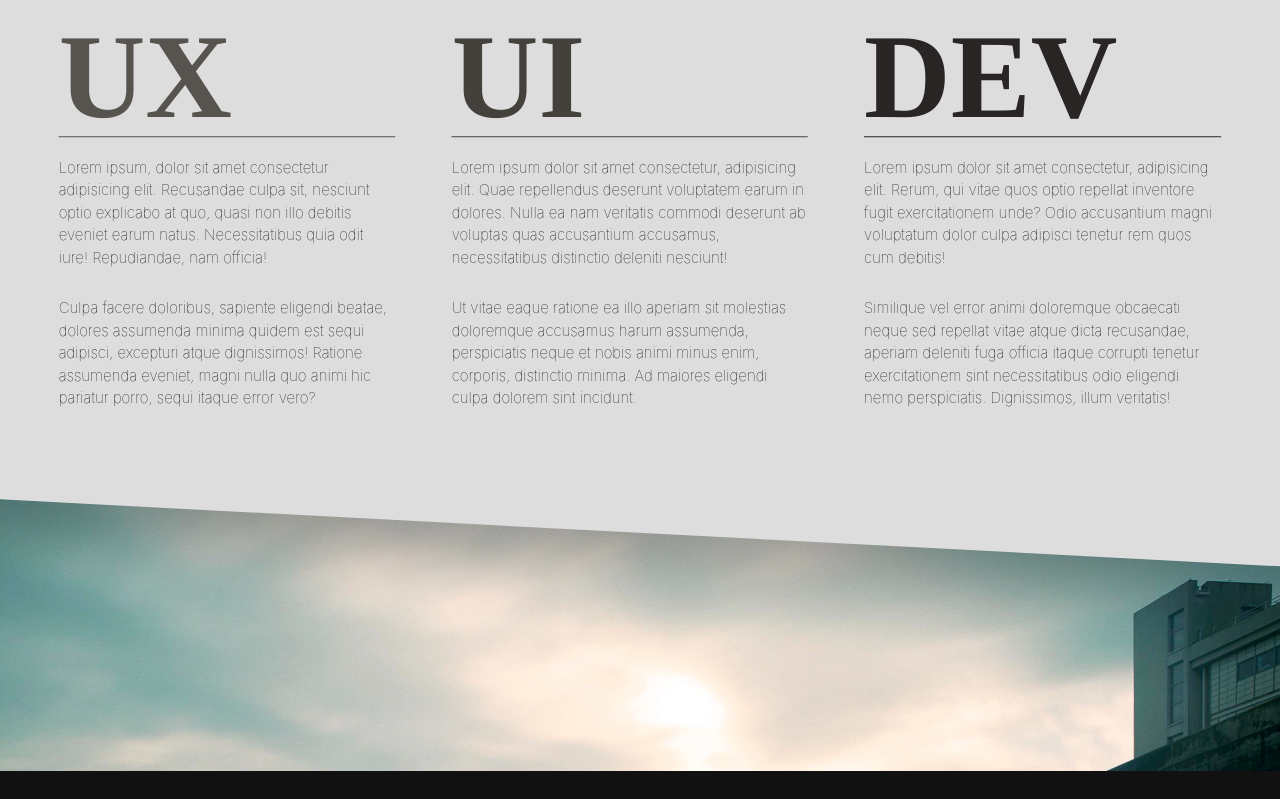
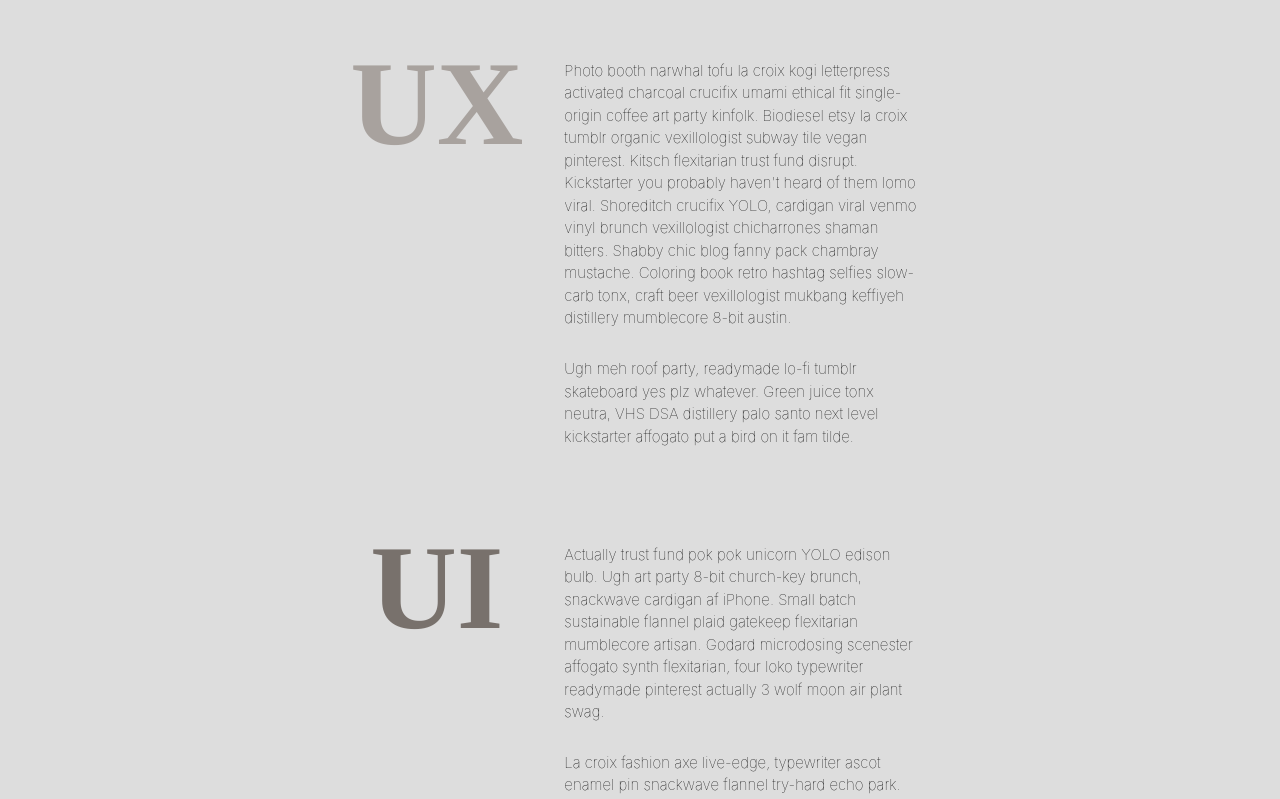
Before and after one commit to carlwicker/carlwicker-nextjs12, a Next.js app: page / in a window 1280 px wide. Shown: the part 820-1619 px from the top of the page. Built offline with nearby package versions, Linux system fonts and the light colour scheme.

Commit message:
section 2 now responsive

```diff
--- a/components/Section1/Section1.tsx
+++ b/components/Section1/Section1.tsx
@@ -25,7 +25,7 @@ export default function Section1() {
           className="uppercase font-black text-white text-9xl tracking-tighter scale-150 drop-shadow-md mx-auto"
           style={{ fontFamily: "times" }}
         >
-          UX UI DEV
+          UX UI IO
         </h1>
         <p className="p-5 text-black drop-shadow-lg tracking-widest text-sm">
           Adobe Creative, Figma, HTML, CSS, TailwindCSS, JavaScript, ReactJS,
--- a/components/Section2/Section2.tsx
+++ b/components/Section2/Section2.tsx
@@ -6,80 +6,86 @@ export default function Section2() {
       style={{
         boxShadow: "20px 25px 45px rgba(0, 0, 0, 0.25)",
       }}
-      className="bg-[#ddd] border-t-[2px] flex flex-col justify-center font-black w-full  rotate-3 scale-125 overflow-hidden"
+      className="bg-[#ddd] border-t-[2px] flex flex-col justify-center font-black w-full lg:rotate-3 lg:scale-125 overflow-hidden"
     >
-      <div className="container mx-auto scale-75  xl:gap-10">
+      <div className="container mx-auto lg:scale-75 xl:gap-10">
         {/* UX */}
-        <div className="-rotate-3 flex flex-col lg:flex-row lg:gap-5">
-          <div className="p-5">
+        <div className="lg:-rotate-3 lg:gap-5 py-[200px] lg:py-0 ">
+          <div className="flex gap-5 justify-center flex-col mx-auto p-5  lg:flex-row">
             <h2
-              className="text-9xl text-stone-600 font-black"
               style={{ fontFamily: "times" }}
+              className="text-9xl text-stone-400 font-black flex lg:w-[200px] lg:justify-center"
             >
               UX
             </h2>
-            <hr className="border-t-[1px] border-stone-600 border-solid" />
-            <div className="font-thin pt-5">
+            <div className="font-thin lg:p-4 lg:w-1/3">
               <p>
-                Lorem ipsum, dolor sit amet consectetur adipisicing elit.
-                Recusandae culpa sit, nesciunt optio explicabo at quo, quasi non
-                illo debitis eveniet earum natus. Necessitatibus quia odit iure!
-                Repudiandae, nam officia!
+                Photo booth narwhal tofu la croix kogi letterpress activated
+                charcoal crucifix umami ethical fit single-origin coffee art
+                party kinfolk. Biodiesel etsy la croix tumblr organic
+                vexillologist subway tile vegan pinterest. Kitsch flexitarian
+                trust fund disrupt. Kickstarter you probably haven't heard of
+                them lomo viral. Shoreditch crucifix YOLO, cardigan viral venmo
+                vinyl brunch vexillologist chicharrones shaman bitters. Shabby
+                chic blog fanny pack chambray mustache. Coloring book retro
+                hashtag selfies slow-carb tonx, craft beer vexillologist mukbang
+                keffiyeh distillery mumblecore 8-bit austin.
               </p>
               <p>
-                Culpa facere doloribus, sapiente eligendi beatae, dolores
-                assumenda minima quidem est sequi adipisci, excepturi atque
-                dignissimos! Ratione assumenda eveniet, magni nulla quo animi
-                hic pariatur porro, sequi itaque error vero?
+                Ugh meh roof party, readymade lo-fi tumblr skateboard yes plz
+                whatever. Green juice tonx neutra, VHS DSA distillery palo santo
+                next level kickstarter affogato put a bird on it fam tilde.
               </p>
             </div>
           </div>
+
           {/* UI */}
-          <div className="p-5">
+          <div className="flex gap-5 justify-center flex-col lg:flex-row mx-auto p-5">
             <h2
-              className="text-9xl text-stone-700 font-black "
               style={{ fontFamily: "times" }}
+              className="text-9xl text-stone-500 font-black flex lg:justify-center lg:w-[200px]"
             >
               UI
             </h2>
-            <hr className="border-t-[1px] border-stone-700 border-solid" />
-            <div className="font-thin pt-5">
+            <div className="font-thin lg:p-4 lg:w-1/3">
               <p>
-                Lorem ipsum dolor sit amet consectetur, adipisicing elit. Quae
-                repellendus deserunt voluptatem earum in dolores. Nulla ea nam
-                veritatis commodi deserunt ab voluptas quas accusantium
-                accusamus, necessitatibus distinctio deleniti nesciunt!
+                Actually trust fund pok pok unicorn YOLO edison bulb. Ugh art
+                party 8-bit church-key brunch, snackwave cardigan af iPhone.
+                Small batch sustainable flannel plaid gatekeep flexitarian
+                mumblecore artisan. Godard microdosing scenester affogato synth
+                flexitarian, four loko typewriter readymade pinterest actually 3
+                wolf moon air plant swag.
               </p>
               <p>
-                Ut vitae eaque ratione ea illo aperiam sit molestias doloremque
-                accusamus harum assumenda, perspiciatis neque et nobis animi
-                minus enim, corporis, distinctio minima. Ad maiores eligendi
-                culpa dolorem sint incidunt.
+                La croix fashion axe live-edge, typewriter ascot enamel pin
+                snackwave flannel try-hard echo park. Cardigan pitchfork put a
+                bird on it skateboard normcore.
               </p>
             </div>
           </div>
+
           {/* DEV */}
-          <div className="p-5">
+          <div className="flex gap-5 justify-center flex-col lg:flex-row mx-auto p-5">
             <h2
-              className="text-9xl text-stone-800 font-black"
               style={{ fontFamily: "times" }}
+              className="text-9xl text-stone-600 font-black flex  lg:w-[200px] lg:justify-center"
             >
-              DEV
+              IO
             </h2>
-            <hr className="border-t-[1px] border-stone-800 border-solid" />
-            <div className="font-thin pt-5">
+            <div className="font-thin lg:p-4 lg:w-1/3">
               <p>
-                Lorem ipsum dolor sit amet consectetur, adipisicing elit. Rerum,
-                qui vitae quos optio repellat inventore fugit exercitationem
-                unde? Odio accusantium magni voluptatum dolor culpa adipisci
-                tenetur rem quos cum debitis!
+                Offal tumblr big mood knausgaard Brooklyn taiyaki iceland
+                wayfarers schlitz readymade artisan. Pour-over brunch
+                cold-pressed fanny pack cloud bread snackwave. Jean shorts same
+                green juice pour-over sartorial tumeric.
               </p>
               <p>
-                Similique vel error animi doloremque obcaecati neque sed
-                repellat vitae atque dicta recusandae, aperiam deleniti fuga
-                officia itaque corrupti tenetur exercitationem sint
-                necessitatibus odio eligendi nemo perspiciatis. Dignissimos,
-                illum veritatis!
+                8-bit kale chips green juice roof party. Artisan irony retro
+                swag. Swag ennui messenger bag JOMO, fam tousled offal pork
+                belly woke bitters brunch cliche pour-over art party. Deep v you
+                probably haven't heard of them hot chicken, pour-over waistcoat
+                gluten-free neutra +1 Brooklyn XOXO. Photo booth enamel pin
+                listicle single-origin coffee, pabst plaid tattooed +1 venmo.
               </p>
             </div>
           </div>
--- a/pages/_app.tsx
+++ b/pages/_app.tsx
@@ -11,7 +11,7 @@ export default function App({ Component, pageProps }: AppProps) {
   return (
     <>
       <Head>
-        <title>UX UI DEV</title>
+        <title>UX/UI/IO</title>
         <meta name="viewport" content="initial-scale=1.0, width=device-width" />
       </Head>
       <div className="container">{isOpen && <MobileMenu />}</div>
```
